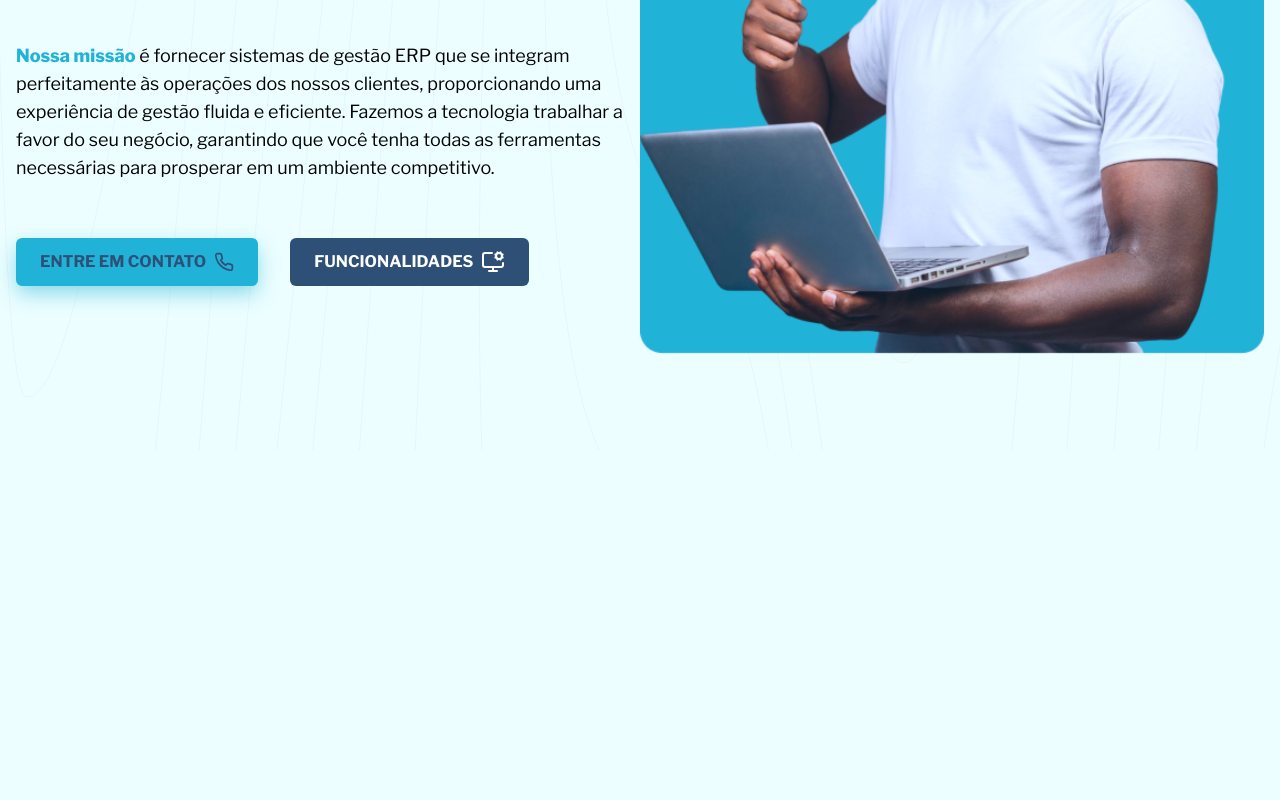
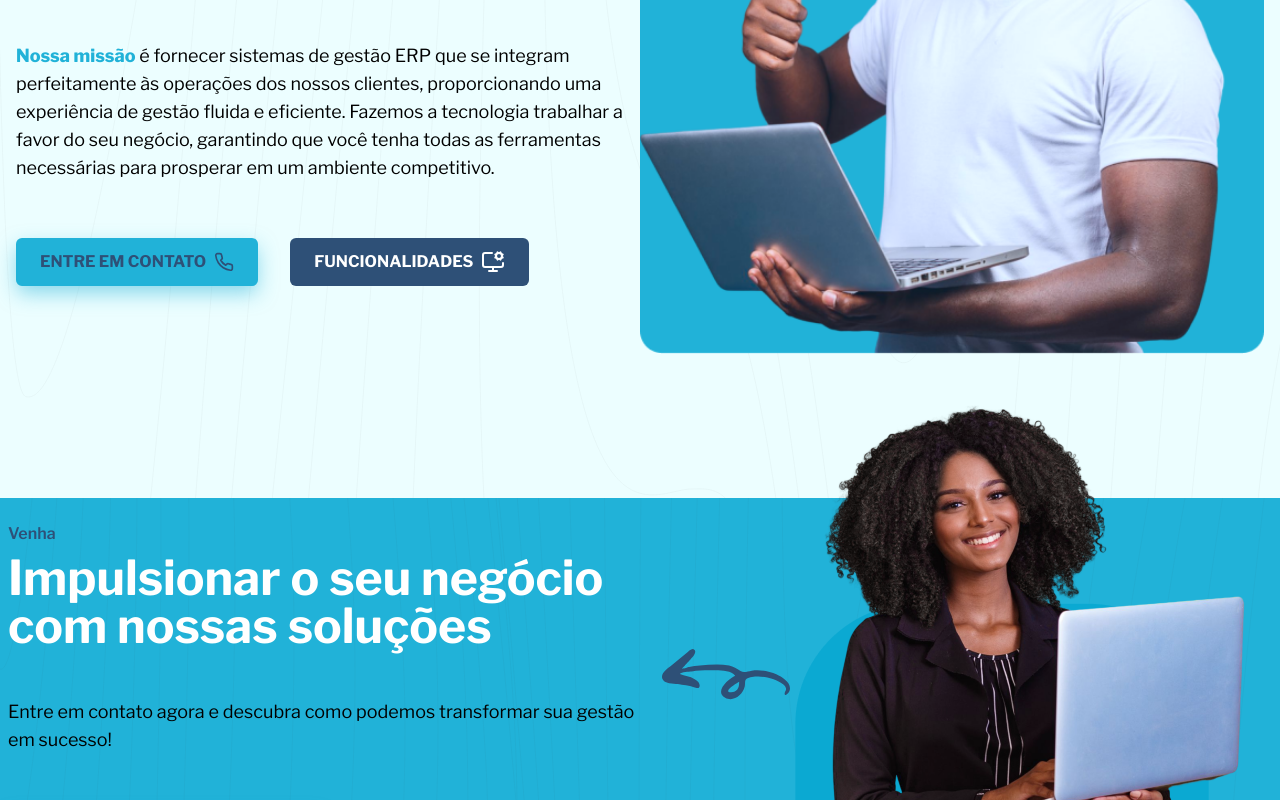
Before and after one commit to JhonatasMJ/PenseSoft, a React (Vite) app: page / in a window 1280 px wide. Shown: the part 2000-2800 px from the top of the page. Before the commit the page ends 2450 px from the top, so only its background shows below. Built offline with nearby package versions, Linux system fonts and the light colour scheme.

Commit message:
Seção Call to Action

```diff
--- a/src/Components/About.tsx
+++ b/src/Components/About.tsx
@@ -4,7 +4,7 @@ import { motion } from "framer-motion";
 
 const About = () => {
   return (
-    <section className="max-w-7xl mx-auto p-4 grid grid-cols-1 md:grid-cols-2 py-24 ">
+    <section className="max-w-7xl mx-auto p-4 grid grid-cols-1 md:grid-cols-2 pt-24 pb-36" id="sobre">
       <motion.div
         className="flex flex-col justify-center "
         initial={{ opacity: 0, x: -50 }}
--- /dev/null
+++ b/src/Components/Boost.tsx
@@ -0,0 +1,66 @@
+import {Rocket } from "lucide-react";
+import boost from "../assets/imgs/boost.png";
+import arrow from "../assets/imgs/arrow.svg";
+import { motion } from "framer-motion";
+
+const Boost = () => {
+  return (
+    <section className=" bg-ciano" id="boost">
+        <div className="max-w-7xl mx-auto grid grid-cols-1 md:grid-cols-2  relative py-6   px-2">
+      <motion.div
+        className="flex flex-col justify-center "
+        initial={{ opacity: 0, x: -50 }}
+        whileInView={{ opacity: 1, x: 0 }}
+        transition={{ duration: 1 }}
+        viewport={{ once: true }}
+      >
+        <span className="text-md font-semibold text-azul">Venha</span>
+        <h2 className="text-5xl text-white font-bold mt-2">
+        Impulsionar o seu negócio com nossas soluções
+        </h2>
+
+        <p className="mt-12 text-lg">
+        Entre em contato agora e descubra como podemos transformar sua gestão em sucesso!
+
+        </p>
+        <div className="flex gap-8">
+          <motion.button
+            className="w-max bg-azul text-white font-bold px-6 py-3 rounded-md mt-14 shadow-custom-ciano"
+            whileHover={{ scale: 1.05 }}
+            whileTap={{ scale: 0.95 }}
+          >
+            <a className="flex items-center gap-2" href="/">
+              IMPULSIONAR MEU NEGOCIO
+              <motion.div
+                whileHover={{ rotate: 360 }}
+                transition={{ duration: 0.5 }}
+              >
+               <Rocket size={20}/>
+              </motion.div>
+            </a>
+          </motion.button>
+
+        </div>
+      </motion.div>
+      <motion.div
+        className="hidden  md:flex justify-end absolute right-0 bottom-0 "
+        initial={{ opacity: 0, x: 50 }}
+        whileInView={{ opacity: 1, x: 0 }}
+        transition={{ duration: 0.6 }}
+        viewport={{ once: true }}
+      >
+        <img id="img"
+          src={boost}
+          alt="Homem segurando notebook"
+          className="w-full "
+        />
+        <div className="absolute bottom-36 -left-28">
+            <img className="w-32 h-32"  src={arrow} alt="Seta decorativa" />
+        </div>
+      </motion.div>
+      </div>
+    </section>
+  );
+};
+
+export default Boost;
--- a/src/Components/Navbar.tsx
+++ b/src/Components/Navbar.tsx
@@ -1,49 +1,68 @@
 // src/Components/Navbar.js
-import React from 'react';
-import { Link, useLocation } from 'react-router-dom'; // useLocation para verificar a rota atual
-import logo from '../assets/imgs/logotipo.svg';
-import { Link as ScrollLink } from 'react-scroll';
+import React from "react";
+import { Link, useLocation } from "react-router-dom"; // useLocation para verificar a rota atual
+import logo from "../assets/imgs/logotipo.svg";
+import { Link as ScrollLink } from "react-scroll";
 
 const Navbar = () => {
   const location = useLocation(); // Obtém a localização atual (rota)
 
-  const isHomePage = location.pathname === '/'; // Verifica se está na página inicial
+  const isHomePage = location.pathname === "/"; // Verifica se está na página inicial
 
   return (
-    <div className='bg-ciano'>
-      <header className='flex items-center justify-between max-w-7xl mx-auto p-4'>
+    <div className="bg-ciano">
+      <header className="flex items-center justify-between max-w-7xl mx-auto p-4">
         <img src={logo} alt="Logotipo" className="h-10" />
 
-        <nav className='flex-1'>
-          <ul className='flex justify-center text-white gap-6 font-semibold text-lg'>
+        <nav className="flex-1">
+          <ul className="flex justify-center text-white gap-6 font-semibold text-lg">
             {isHomePage ? (
               <>
-                <li className='cursor-pointer'>
-                  <ScrollLink to="inicio" smooth={true} duration={500}>Inicio</ScrollLink>
+                <li className="cursor-pointer">
+                  <ScrollLink to="inicio" smooth={true} duration={500}>
+                    Inicio
+                  </ScrollLink>
                 </li>
-                <li className='cursor-pointer'>
-                  <ScrollLink to="sobre" smooth={true} duration={500}>Sobre</ScrollLink>
+                <li className="cursor-pointer">
+                  <ScrollLink to="sobre" smooth={true} duration={500}>
+                    Sobre
+                  </ScrollLink>
                 </li>
               </>
             ) : (
               <>
-                <li><Link to="/" state={{ scrollTo: 'inicio' }}>Inicio</Link></li>
-                <li><Link to="/" state={{ scrollTo: 'sobre' }}>Sobre</Link></li>
+                <li>
+                  <Link to="/" state={{ scrollTo: "inicio" }}>
+                    Inicio
+                  </Link>
+                </li>
+                <li>
+                  <Link to="/" state={{ scrollTo: "sobre" }}>
+                    Sobre
+                  </Link>
+                </li>
               </>
             )}
-            <li><Link to="/">Funcionalidades</Link></li>
-            <li><Link to="/vantagens">Vantagens</Link></li>
+            <li>
+              <Link to="funcionalidades">Funcionalidades</Link>
+            </li>
+            <li className="cursor-pointer">
+              {" "}
+              <ScrollLink to="vantagens" smooth={true} duration={500}>
+                Vantagens
+              </ScrollLink>
+            </li>
           </ul>
         </nav>
 
         <Link to="/orcamento">
-          <button className='bg-azul text-white font-bold px-4 py-2 rounded'>
+          <button className="bg-azul text-white font-bold px-4 py-2 rounded">
             Orçamento
           </button>
         </Link>
       </header>
     </div>
   );
-}
+};
 
 export default Navbar;
--- a/src/Components/Splash.tsx
+++ b/src/Components/Splash.tsx
@@ -1,6 +1,7 @@
 import { useEffect } from "react";
 import { motion } from "framer-motion";
 import logo from '../assets/imgs/logotipo.svg';
+
 
 const Splash = ({ onAnimationComplete }: { onAnimationComplete: () => void }) => {
   useEffect(() => {
@@ -12,7 +13,7 @@ const Splash = ({ onAnimationComplete }: { onAnimationComplete: () => void }) =>
   }, [onAnimationComplete]);
 
   return (
-    <motion.div
+    <motion.div id="animation"
       initial={{ x: "-100vw", opacity: 1 }} // O fundo azul começa fora da tela à esquerda
       animate={{ x: 0, opacity: 1 }} // Move o fundo azul para o centro e mantém visível
       exit={{ x: "100vw", opacity: 0 }} // Move o fundo azul para fora da tela à direita e torna-o invisível
--- a/src/Pages/Main.tsx
+++ b/src/Pages/Main.tsx
@@ -3,6 +3,7 @@ import React from 'react';
 import Home from '../Components/Home';
 import Vantagens from '../Components/Vantagens';
 import About from '../Components/About';
+import Boost from '../Components/Boost';
 // Importe outras seções que compõem a página principal
 
 const Main = () => {
@@ -11,6 +12,7 @@ const Main = () => {
       <Home />
       <Vantagens />
       <About/>
+      <Boost/>
     </>
   );
 };
--- a/src/Pages/Orcamento.tsx
+++ b/src/Pages/Orcamento.tsx
@@ -126,7 +126,7 @@ const Orcamento = () => {
 							value={usuarios}
 							onChange={(e) =>
 								setUsuarios(Number(e.target.value))
-							} // Certifique-se de converter para número
+							}
 							className="w-full border border-gray-300 rounded-md p-2"
 						/>
 					</div>
--- a/src/Styles/index.css
+++ b/src/Styles/index.css
@@ -2,7 +2,7 @@
 @tailwind components;
 @tailwind utilities;
 
-body, #vantagens {
+body, #vantagens,#boost, #animation {
   background-image: url('../assets/imgs/bg-line.svg');
 }
 
@@ -30,3 +30,16 @@ li a {
     left: 0;
     background: #2E5077;
   }
+
+/*
+  #boost {
+    box-shadow: inset 0 100px #ffff;
+  } */
+
+  #img::before {
+    content: '';
+    background-image: url('../assets/imgs/arrow.svg');
+    display: block;
+    position: absolute;
+    width: 149;
+  }
```
Also changed, not shown: src/assets/imgs/arrow.svg (added), src/assets/imgs/boost.png (added).
